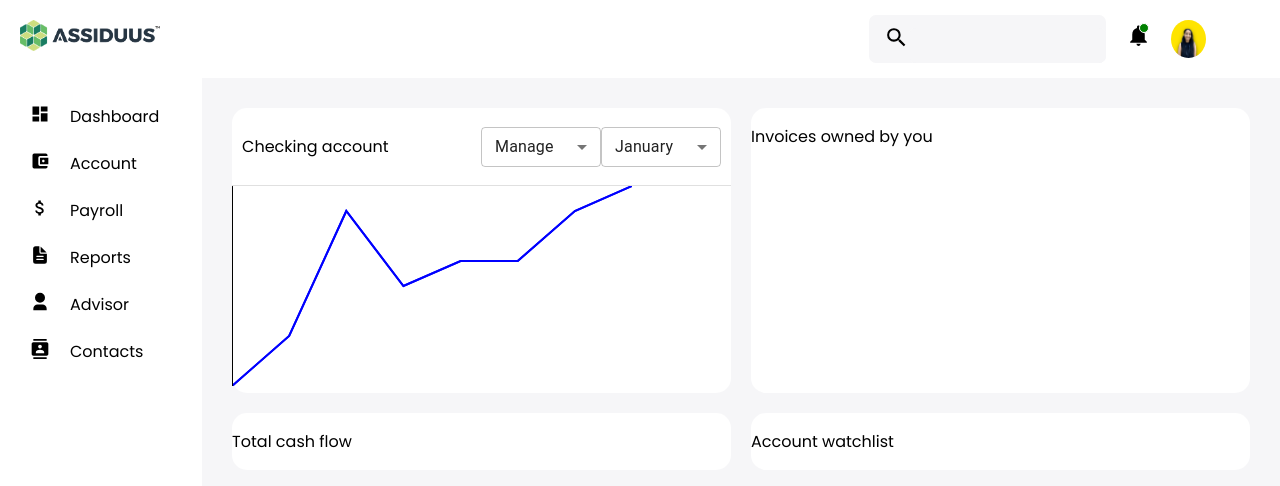
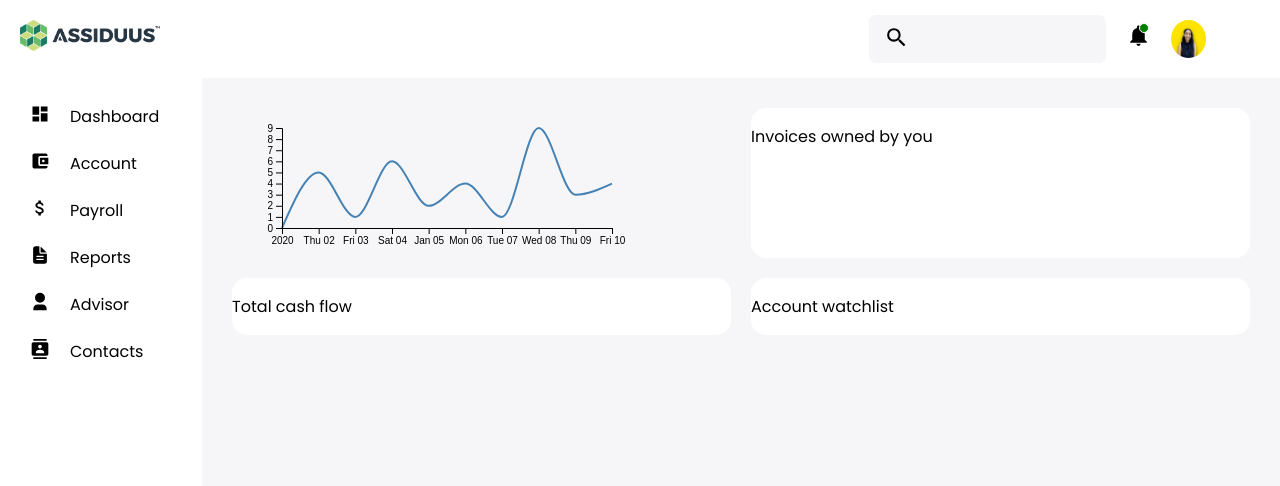
Before and after one commit to Vaishali2127/assiduus, a React (Vite) app: page / in a window 1280 px wide. Shown: the top 486 px of the page. Built offline with nearby package versions, Linux system fonts and the light colour scheme.

Commit message:
minor changes in header

```diff
--- a/src/components/chart/account.jsx
+++ b/src/components/chart/account.jsx
@@ -1,111 +1,63 @@
-import React, { useRef, useEffect } from 'react';
+import React, { useEffect, useRef } from 'react';
 import * as d3 from 'd3';
-import Box from '@mui/material/Box';
-import MenuItem from '@mui/material/MenuItem';
-import FormControl from '@mui/material/FormControl';
-import Select from '@mui/material/Select';
 
-import { CardWrapper, UpperWrapper } from './styles';
-import { Divider } from '@mui/material';
-
-const Account = () => {
-  const data = [0, 20, 70, 40, 50, 50, 70, 80];
-  const width = 400;
-  const height = 200;
-
-  const svgRef = useRef();
+const Account = ({ data }) => {
+  const svgRef = useRef(null);
 
   useEffect(() => {
-    // D3 code to create the line chart
-    const svg = d3.select(svgRef.current);
-
-    // Define your data scales
-    const xScale = d3
-      .scaleLinear()
-      .domain([0, data.length - 1])
-      .range([0, width]);
-    const yScale = d3
-      .scaleLinear()
-      .domain([0, d3.max(data)])
-      .range([height, 0]);
+    if (data.length === 0) return; // Check if data is empty
 
     const line = d3
       .line()
-      .x((d, i) => xScale(i))
-      .y((d) => yScale(d));
+      .x((d) => x(d.date))
+      .y((d) => y(d.value))
+      .curve(d3.curveMonotoneX);
 
-    svg
-      .append('path')
+    const svg = d3.select(svgRef.current);
+    svg.selectAll('*').remove(); // Clear svg content before redrawing
+
+    const width = 400;
+    const height = 150;
+    const margin = { top: 20, right: 20, bottom: 30, left: 50 };
+
+    const innerWidth = width - margin.left - margin.right;
+    const innerHeight = height - margin.top - margin.bottom;
+
+    const xScale = d3
+      .scaleTime()
+      .domain(d3.extent(data, (d) => d.date))
+      .range([0, innerWidth]);
+
+    const yScale = d3
+      .scaleLinear()
+      .domain([0, d3.max(data, (d) => d.value)])
+      .range([innerHeight, 0]);
+
+    const lineGenerator = d3
+      .line()
+      .x((d) => xScale(d.date))
+      .y((d) => yScale(d.value))
+      .curve(d3.curveMonotoneX); // This will make the line smooth
+
+    const g = svg
+      .append('g')
+      .attr('transform', `translate(${margin.left},${margin.top})`);
+
+    g.append('path')
       .datum(data)
       .attr('fill', 'none')
-      .attr('stroke', 'blue') // Customize the line color
-      .attr('stroke-width', 2) // Customize the line width
-      .attr('d', line);
+      .attr('stroke', 'steelblue')
+      .attr('stroke-width', 2)
+      .attr('d', lineGenerator);
 
-    // Add x-axis
-    svg
-      .append('g')
-      .attr('transform', `translate(0, ${height})`)
-      .call(d3.axisBottom(xScale));
+    g.append('g').call(d3.axisLeft(yScale)).attr('transform', `translate(0,0)`);
 
-    // Add y-axis
-    svg.append('g').call(d3.axisLeft(yScale));
-  }, [data, width, height]);
+    g.append('g')
+      .call(d3.axisBottom(xScale))
+      .attr('transform', `translate(0,${innerHeight})`);
+  }, [data]); // Redraw chart if data changes
 
-  const [month, setMonth] = React.useState('');
-  const [manage, setManage] = React.useState('');
-
-  const handleChangeMonth = (event) => {
-    setMonth(event.target.value);
-  };
-  const handleChangeManage = (event) => {
-    setManage(event.target.value);
-  };
-
-  return (
-    <CardWrapper>
-      <UpperWrapper>
-        <p>Checking account</p>
-        <Box sx={{ minWidth: 120, display: 'flex' }}>
-          <FormControl sx={{ mt: 1, mb: 1, minWidth: 120 }}>
-            <Select
-              style={{ height: '30px', padding: '20px 0px' }}
-              value={manage}
-              onChange={handleChangeManage}
-              displayEmpty
-            >
-              <MenuItem value="">Manage</MenuItem>
-            </Select>
-          </FormControl>
-
-          <FormControl sx={{ mt: 1, mb: 1, minWidth: 120 }}>
-            <Select
-              style={{ height: '30px', padding: '20px 0px' }}
-              value={month}
-              onChange={handleChangeMonth}
-              displayEmpty
-            >
-              {/* <MenuItem value="">Month</MenuItem> */}
-              <MenuItem value="">January</MenuItem>
-              <MenuItem value="February">February</MenuItem>
-              <MenuItem value="March">March</MenuItem>
-              <MenuItem value="April">April</MenuItem>
-              <MenuItem value="May">May</MenuItem>
-              <MenuItem value="June">June</MenuItem>
-              <MenuItem value="July">July</MenuItem>
-              <MenuItem value="August">August</MenuItem>
-              <MenuItem value="September">September</MenuItem>
-              <MenuItem value="October">October</MenuItem>
-              <MenuItem value="November">November</MenuItem>
-              <MenuItem value="December">December</MenuItem>
-            </Select>
-          </FormControl>
-        </Box>
-      </UpperWrapper>
-      <Divider />
-      <svg ref={svgRef} width={width} height={height}></svg>
-    </CardWrapper>
-  );
+  return <svg ref={svgRef} width={400} height={150}></svg>;
 };
 
 export default Account;
--- a/src/components/chart/chart.jsx
+++ b/src/components/chart/chart.jsx
@@ -6,9 +6,21 @@ import Watchlist from './watchlist';
 import { Wrapper } from './styles';
 
 const Chart = () => {
+  const myData = [
+    { date: new Date('2020-01-01'), value: 0 },
+    { date: new Date('2020-01-02'), value: 5 },
+    { date: new Date('2020-01-03'), value: 1 },
+    { date: new Date('2020-01-04'), value: 6 },
+    { date: new Date('2020-01-05'), value: 2 },
+    { date: new Date('2020-01-06'), value: 4 },
+    { date: new Date('2020-01-07'), value: 1 },
+    { date: new Date('2020-01-08'), value: 9 },
+    { date: new Date('2020-01-09'), value: 3 },
+    { date: new Date('2020-01-10'), value: 4 },
+  ];
   return (
     <Wrapper>
-      <Account />
+      <Account data={myData} />
       <Invoices />
       <Cashflow />
       <Watchlist />
```
